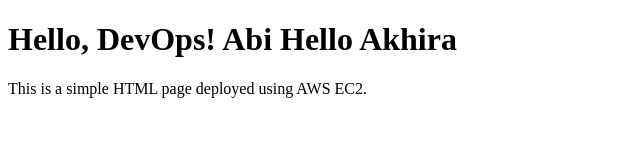
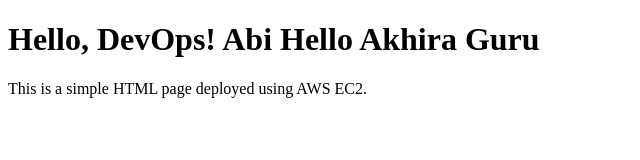
Before and after one commit to Abinaya-120195/devops-html-app, a plain HTML site: page index.html in a window 1280 px wide. Shown: the whole page, without its empty margins (0-640 px from the left). Drawn offline with Linux system fonts and the light colour scheme.

Commit message:
Latest guru added

```diff
--- a/index.html
+++ b/index.html
@@ -6,7 +6,7 @@
     <title>Simple HTML Page</title>
 </head>
 <body>
-    <h1>Hello, DevOps! Abi Hello Akhira</h1>
+    <h1>Hello, DevOps! Abi Hello Akhira Guru</h1>
     <p>This is a simple HTML page deployed using AWS EC2.</p>
 </body>
 </html>
```
